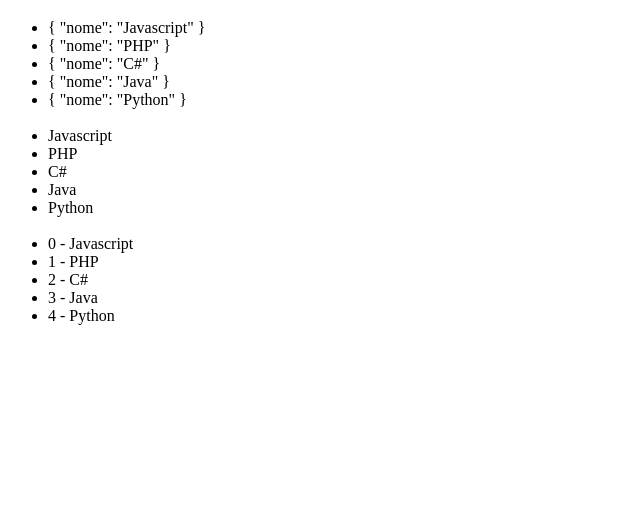
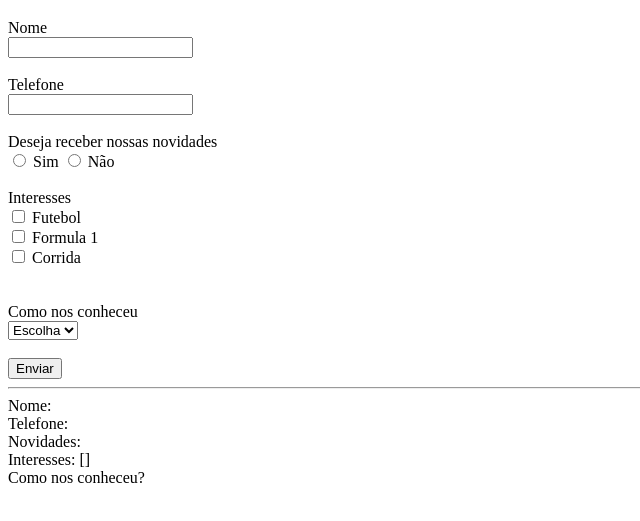
Before and after one commit to edunogodz/VueJS_JeitoNinja, a plain HTML site: page index.html in a window 1280 px wide. Shown: the part 61-582 px from the top of the page, without its empty margins (0-640 px from the left). Drawn offline with nearby package versions, Linux system fonts and the light colour scheme.

Commit message:
Aula 05 v-model

```diff
--- a/index.html
+++ b/index.html
@@ -10,15 +10,44 @@
 	<div id="app">
 		<h1>{{ titulo }}</h1>
 
+		<label for="">Nome</label><br>
+		<input type="text" v-model="nome">
 
-		<ul>
-			<li v-for="item in linguagens">{{ item }}</li>
-				<br>
-			<li v-for="item in linguagens">{{ item.nome }}</li>
-				<br>
-			<li v-for="(item, index) in linguagens">{{ index }} - {{ item.nome }}</li>
-		</ul>
+		<br><br>
+		<label for="">Telefone</label><br>
+		<input type="text" v-model="telefone">
 
+		<br><br>
+		<label for="">Deseja receber nossas novidades</label><br>
+		<input type="radio" value="Sim" v-model="novidades"> Sim
+		<input type="radio" alue="Não" v-model="novidades"> Não
+
+		<br><br>
+		<label for="">Interesses</label><br>
+		<input type="checkbox" value="Futebol" v-model="interesses"> Futebol <br>
+		<input type="checkbox" value="Formula" v-model="interesses"> Formula 1 <br>
+		<input type="checkbox" value="Corrida" v-model="interesses"> Corrida <br>
+
+		<br><br>
+		<label for="">Como nos conheceu</label><br>
+		<select v-model="conheceu">
+			<option value="">Escolha</option>
+			<option value="Google">Google</option>
+			<option value="TV">TV</option>
+			<option value="Revista">Revista</option>
+		</select>
+
+		<br><br>
+
+		<button>Enviar</button>
+
+		<hr>
+
+		Nome: {{ nome }} <br>
+		Telefone: {{ telefone }} <br>
+		Novidades: {{ novidades }} <br>
+		Interesses: {{ interesses }} <br>
+		Como nos conheceu? {{ conheceu }} <br>
 
 	</div>
 
@@ -29,13 +58,12 @@
 			el: "#app",
 			data: {
 				titulo: "Vuejs do Jeito Ninja!",
-				linguagens:[
-					{ nome: "Javascript"},
-					{ nome: "PHP"},
-					{ nome: "C#"},
-					{ nome: "Java"},
-					{ nome: "Python"},
-				]
+				nome: "",
+				telefone : "",
+				novidades: "",
+				interesses: [],
+				conheceu: "",
+
 			}
 		});
 	</script>
```
